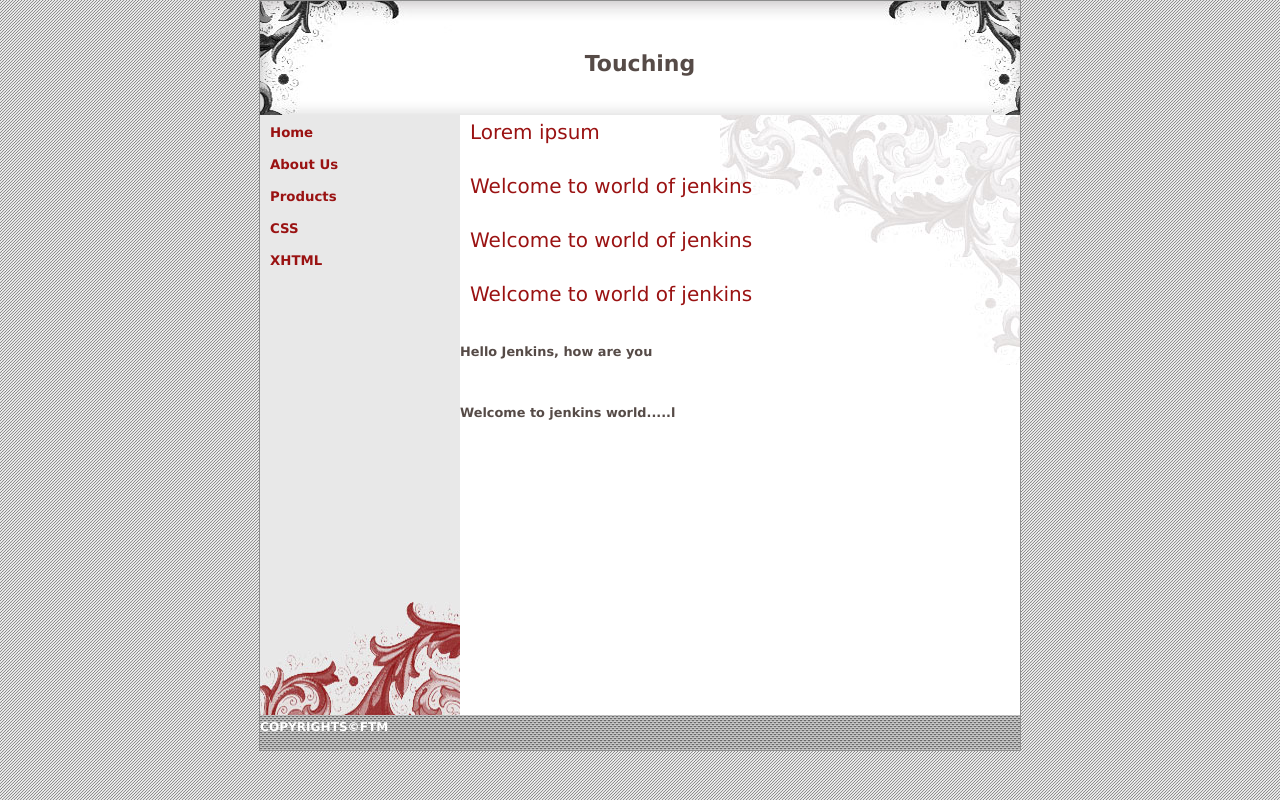
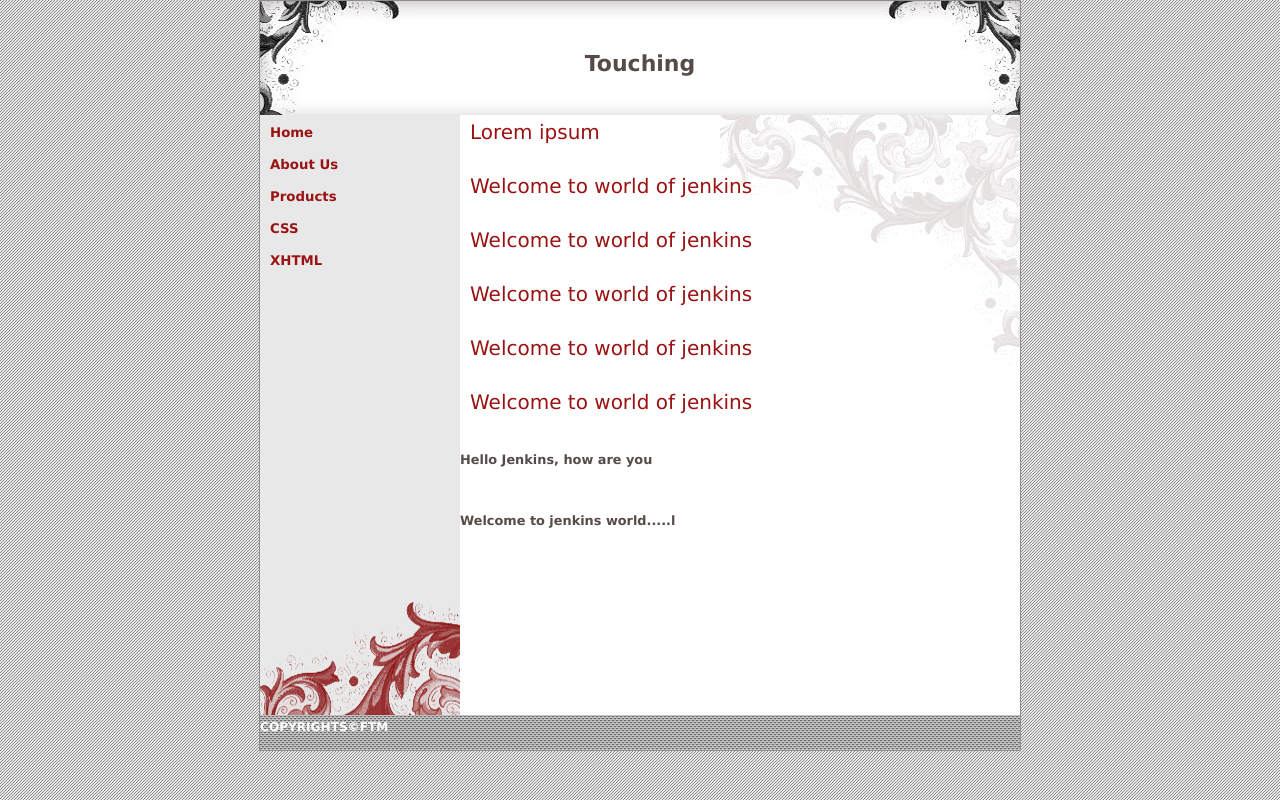
Before and after one commit to barotn/statictest, a plain HTML site: page index.html in a window 1280 px wide. Drawn offline with Linux system fonts and the light colour scheme.

Commit message:
commit at 16:27

```diff
--- a/index.html
+++ b/index.html
@@ -35,6 +35,8 @@
 <p><h2> Welcome to world of jenkins </h2></p>
 <p><h2> Welcome to world of jenkins </h2></p>
 <p><h2> Welcome to world of jenkins </h2></p>
+<p><h2> Welcome to world of jenkins </h2></p>
+<p><h2> Welcome to world of jenkins </h2></p>
 <p><h3>Hello Jenkins, how are you </h3> </p>
 <p><h3>Welcome to jenkins world.....l</h3></p>
 <p>
```
